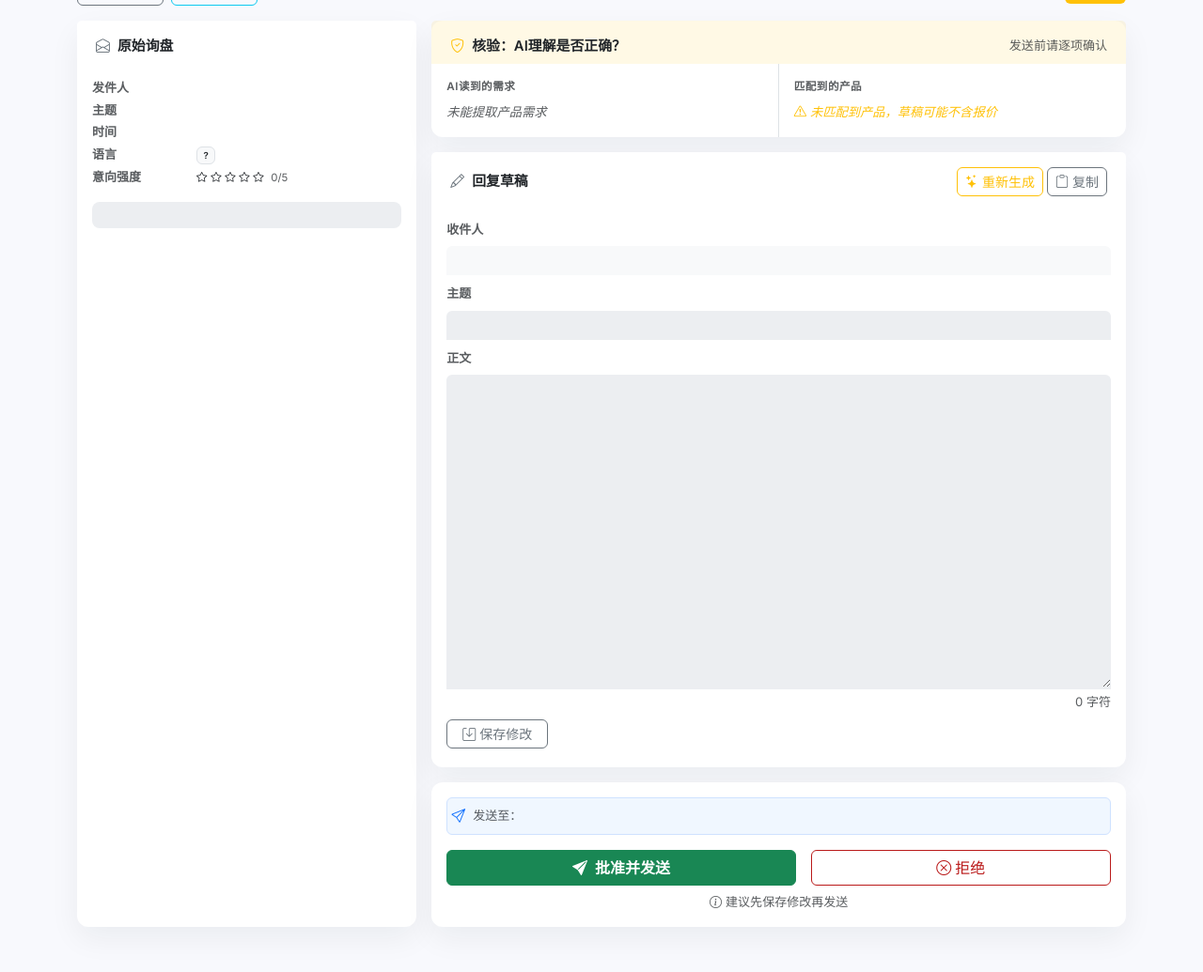
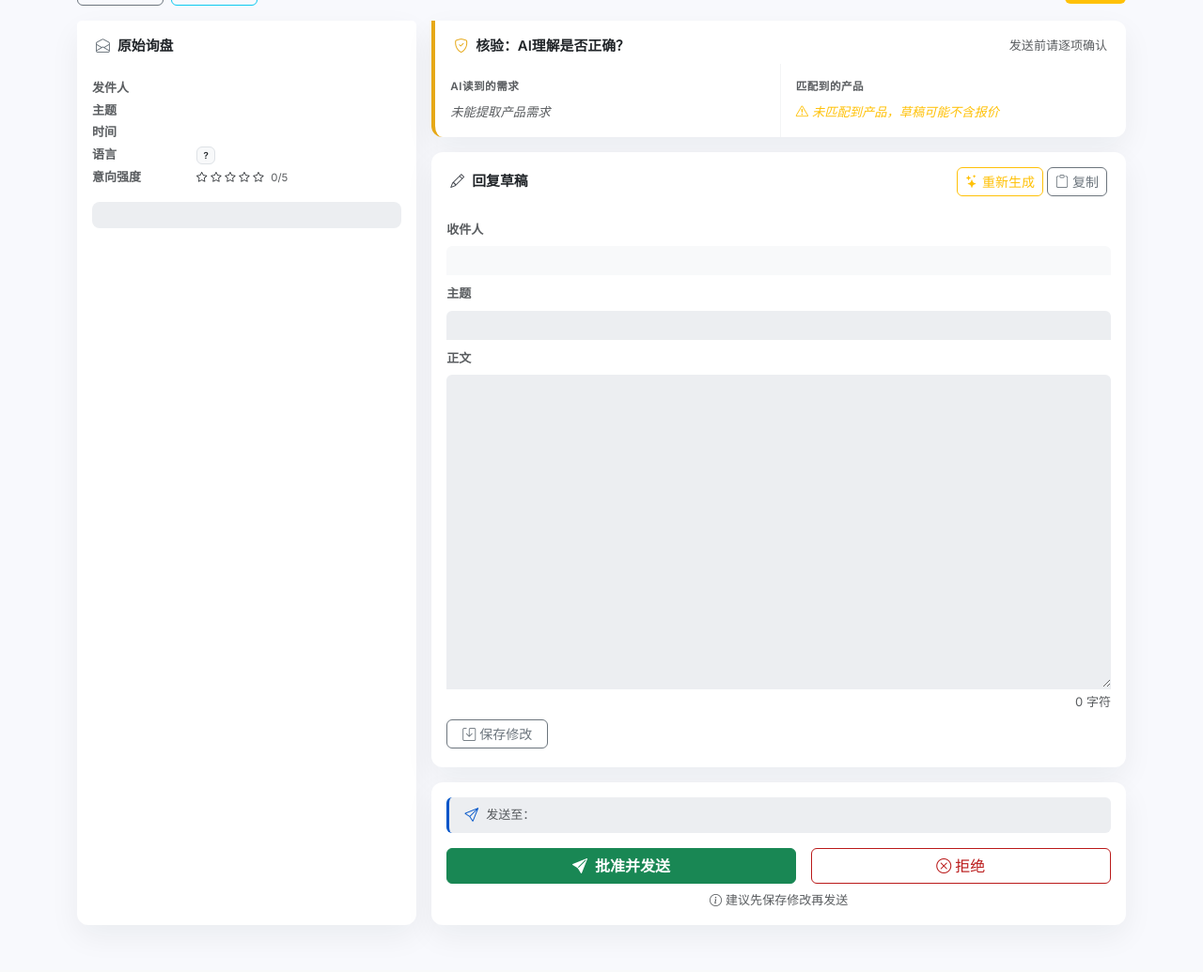
Before and after one commit to Lucas-Wade/email-reply-demo, a FastAPI app: template templates/draft.html in a window 1280 px wide. Shown: the part 105-1140 px from the top of the page at 94% size. After the commit the page ends 1070 px from the top, so only its background shows below. Run offline with FastAPI, Linux system fonts and the light colour scheme; the template is opened without the code that fills it, so the values that code supplies are empty; the visitor is signed in with stand-in values (Sample User, id 1); parts of the project's set-up code (start-up, migrations or seed data) failed here and were passed over.

Commit message:
style: draft.html — amber left-strip verification card, ghost divider, surface-panel send bar
Co-Authored-By: Claude Sonnet 4.6 <noreply@anthropic.com>

```diff
--- a/templates/draft.html
+++ b/templates/draft.html
@@ -69,9 +69,9 @@
     {% set products = (draft.quoted_products | from_json) if draft.quoted_products else [] %}
     {% set inquiry = (draft.parsed_inquiry | from_json) if draft.parsed_inquiry else {} %}
     {% set reqs = inquiry.products_requested or [] %}
-    <div class="card border-warning" style="border-width:2px!important">
-      <div class="card-header bg-warning bg-opacity-10 fw-semibold d-flex align-items-center gap-2">
-        <i class="bi bi-shield-check text-warning"></i>
+    <div class="card" style="border-left: 4px solid #e6a817 !important; border-radius: 0 0.75rem 0.75rem 0.75rem;">
+      <div class="card-header fw-semibold d-flex align-items-center gap-2" style="background:transparent">
+        <i class="bi bi-shield-check" style="color:#e6a817"></i>
         核验：AI理解是否正确？
         <span class="ms-auto text-muted fw-normal small">发送前请逐项确认</span>
       </div>
@@ -79,7 +79,7 @@
         <div class="row g-0" style="font-size:.83rem">
 
           <!-- 左：AI从询盘里读到的 -->
-          <div class="col-6 border-end p-3">
+          <div class="col-6 p-3" style="border-right: 1px solid rgba(195,198,207,0.2)">
             <div class="text-muted small fw-semibold mb-2 text-uppercase" style="letter-spacing:.04em">
               AI读到的需求
             </div>
@@ -167,8 +167,8 @@
 
     <!-- 草稿编辑卡片 -->
     <div class="card flex-fill">
-      <div class="card-header bg-white d-flex justify-content-between align-items-center">
-        <span class="fw-semibold"><i class="bi bi-pencil me-2 text-secondary"></i>回复草稿</span>
+      <div class="card-header d-flex justify-content-between align-items-center">
+        <span class="fw-semibold"><i class="bi bi-pencil me-2" style="color:var(--on-surface-var)"></i>回复草稿</span>
         <div class="d-flex gap-1">
           {% if draft.status not in ['sent', 'rejected', 'sending'] %}
           <form method="post" action="/draft/{{ draft.id }}/regenerate" class="d-inline">
@@ -231,9 +231,9 @@
     <div class="card">
       <div class="card-body py-3">
         <!-- 发送目标预览（点击前可确认收件人地址） -->
-        <div class="d-flex align-items-center gap-2 mb-3 px-1 py-2 rounded"
-             style="background:#f0f7ff;border:1px solid #cfe2ff">
-          <i class="bi bi-send text-primary"></i>
+        <div class="d-flex align-items-center gap-2 mb-3 px-3 py-2 rounded"
+             style="background:var(--surface-panel);border-left:3px solid var(--secondary)">
+          <i class="bi bi-send" style="color:var(--secondary)"></i>
           <span class="small text-muted">发送至：</span>
           <span class="small fw-semibold text-primary text-truncate" style="max-width:320px"
                 title="{{ draft.sender }}">{{ draft.sender }}</span>
```
